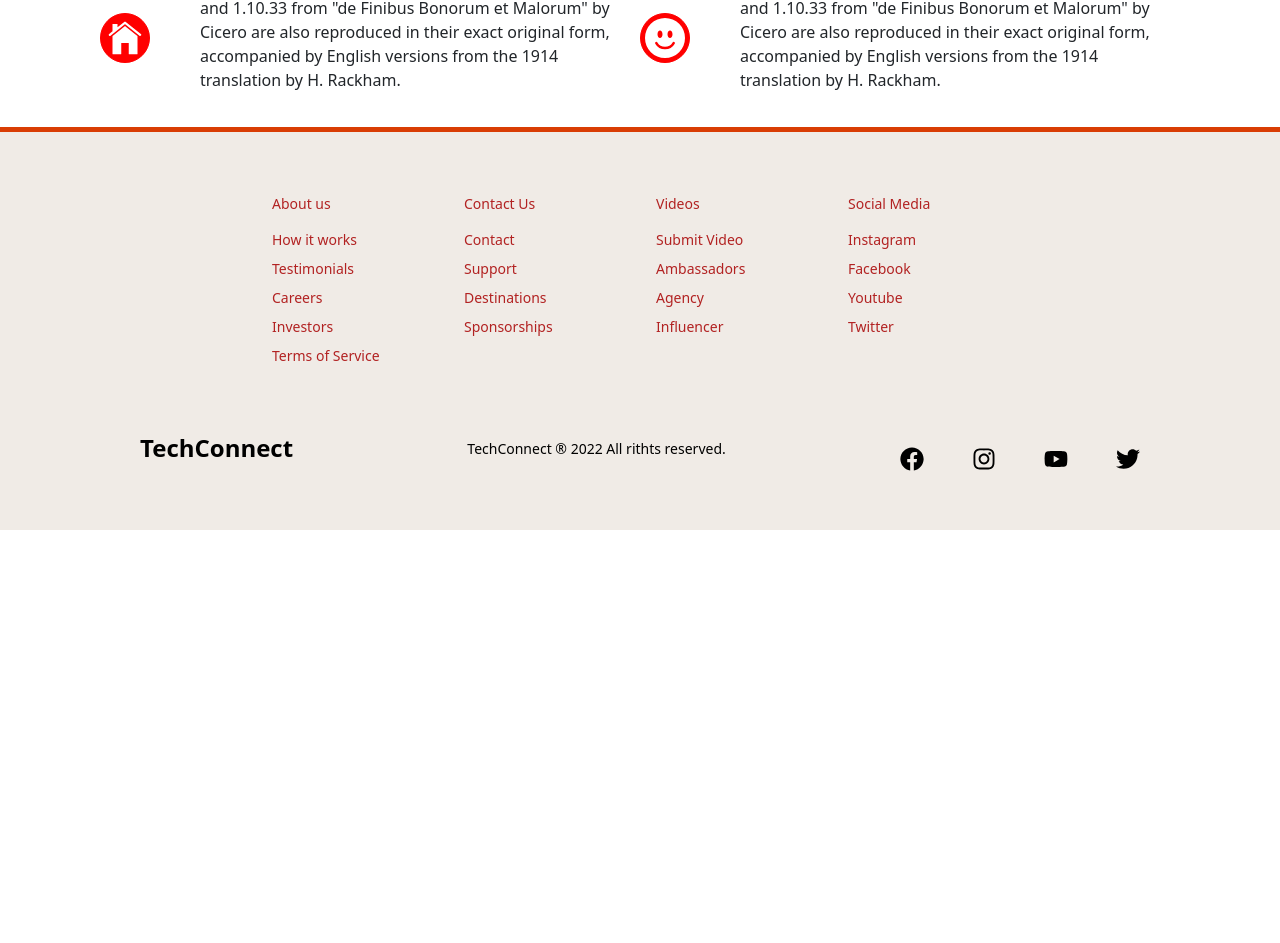
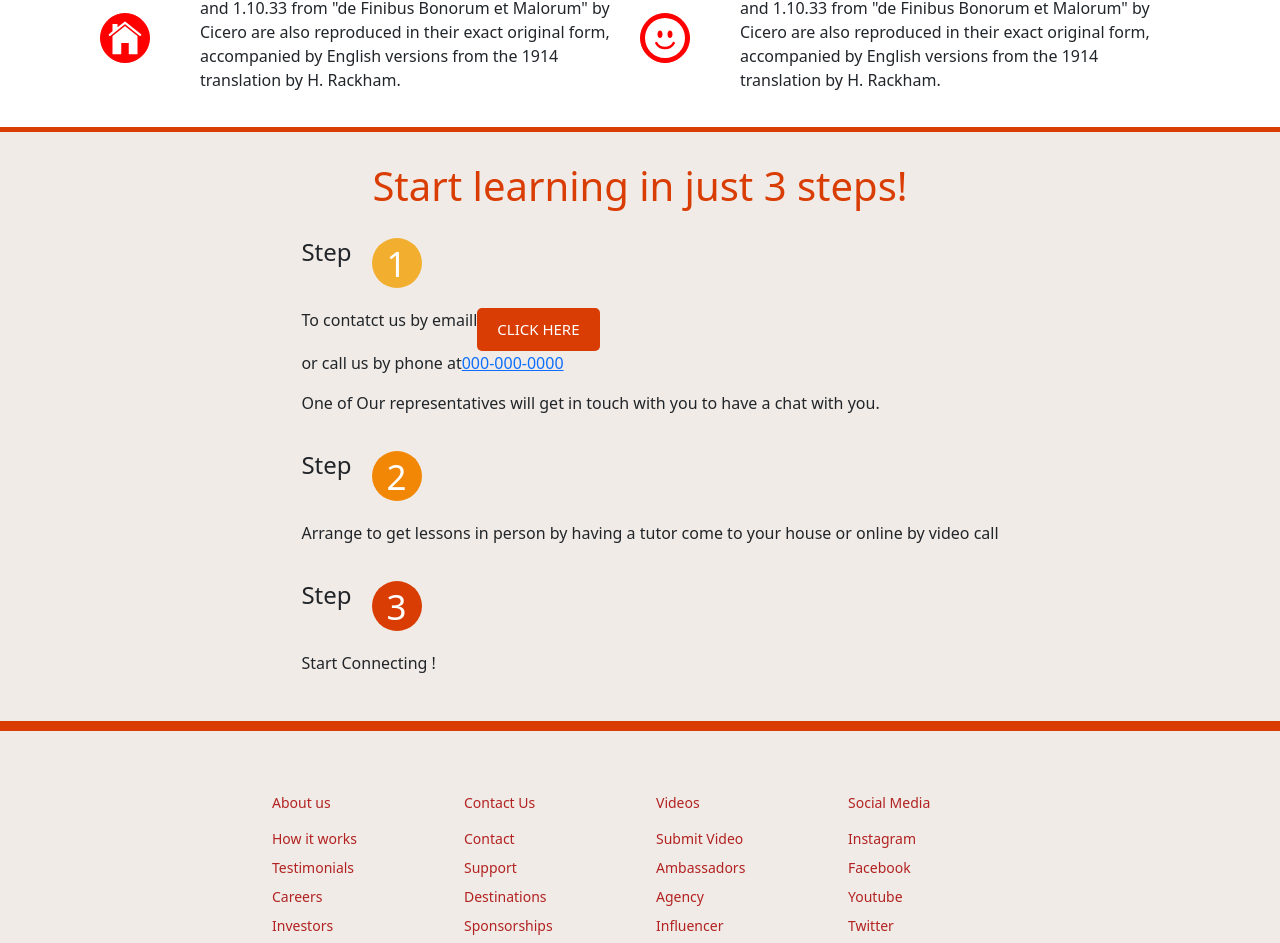
Before and after one commit to Rica02/TechConnect, a React (Create React App) app: page /ourservices in a window 1280 px wide. Shown: the part 557-1500 px from the top of the page. Before the commit the page ends 1087 px from the top, so only its background shows below. Built offline with nearby package versions, Linux system fonts and the light colour scheme.

Commit message:
adjust response

```diff
--- a/src/components/ArticelData.js
+++ b/src/components/ArticelData.js
@@ -14,3 +14,12 @@ export const AboutOurTeamArticel={
 export const OurMissionArticel={
     Articel:'The standard chunk of Lorem Ipsum used since the 1500s is reproduced below for those interested. Sections 1.10.32 and 1.10.33 from "de Finibus Bonorum et Malorum" by Cicero are also reproduced in their exact original form, accompanied by English versions from the 1914 translation by H. Rackham.'
 }
+
+export const Start3StepArticel={
+    Step1_1:'To contatct us by emaill',
+    Step1_2:'or call us by phone at ',
+    Step1_3:'One of Our representatives will get in touch with you to have a chat with you.',
+    Step2:'Arrange to get lessons in person by having a tutor come to your house or online by video call',
+    Step3:'Start Connecting !'
+
+}
--- /dev/null
+++ b/src/components/ButtonStyle.js
@@ -0,0 +1,24 @@
+import styled from "styled-components";
+import { Link } from "react-router-dom";
+import { theme } from "../components/ThemeColors";
+
+export const WebButton=styled.button`
+
+    background:${ ({ theme }) => theme.colorMain.highlightRed};
+    padding: 16px 0;
+    border: none;
+    border-radius: 4px;
+    color: black;
+    font-size: 20px;
+    cursor: 'pointer'
+`;
+export const ClickHear=styled.button`
+
+    background:${ ({ theme }) => theme.colorMain.highlightRed};
+    padding: 10px 20px;
+    border: none;
+    border-radius: 5px;
+    color: white;
+    font-size: 15px;
+    cursor: 'pointer'
+`;
--- /dev/null
+++ b/src/components/Start3Step/index.js
@@ -0,0 +1,84 @@
+import React from "react";
+import { useNavigate } from "react-router-dom";
+import {
+    Container,
+    ContainerStep,
+    ContainerWrap,
+    ContentText,
+    Number,
+    PhoneNumber,
+    StepNumberWrap1,
+    StepNumberWrap2,
+    StepNumberWrap3,
+    StepTitle,
+    StepWrap,
+    TextH1,
+    TextWrap,
+    TextRow
+} from "./Start3StepStyle";
+import { ClickHear } from "../ButtonStyle";
+function Start3Step({ Step1_1, Step1_2, Step1_3, Step2, Step3 }) {
+    let navigate = useNavigate();
+    return (
+        <>
+            <Container>
+                <ContainerWrap>
+                    <TextH1>Start learning in just 3 steps!</TextH1>
+                    <ContainerStep>
+                        <StepWrap>
+                            <StepTitle>Step</StepTitle>
+                            <StepNumberWrap1>
+                                <Number>1</Number>
+                            </StepNumberWrap1>
+                        </StepWrap>
+                        <TextRow>
+                        <TextWrap>
+                            <ContentText>{Step1_1} </ContentText>
+                            <ClickHear onClick={() => navigate("/becomeatutor")}>
+                                CLICK HERE
+                            </ClickHear>
+                        </TextWrap>
+                        <TextWrap>
+                            <ContentText>
+                                {Step1_2}
+                            </ContentText>
+                            <PhoneNumber to="/signin">000-000-0000</PhoneNumber>
+                        </TextWrap>
+                        <TextWrap>
+                            <ContentText>
+                                {Step1_3}
+                            </ContentText>
+                        </TextWrap>
+
+                        </TextRow>
+
+                    </ContainerStep>
+                    <ContainerStep>
+                        <StepWrap>
+                            <StepTitle>Step</StepTitle>
+                            <StepNumberWrap2>
+                                <Number>2</Number>
+                            </StepNumberWrap2>
+                        </StepWrap>
+                        <TextWrap>
+                            <ContentText>{Step2}</ContentText>
+                        </TextWrap>
+                    </ContainerStep>
+                    <ContainerStep>
+                        <StepWrap>
+                            <StepTitle>Step</StepTitle>
+                            <StepNumberWrap3>
+                                <Number>3</Number>
+                            </StepNumberWrap3>
+                        </StepWrap>
+                        <TextWrap>
+                            <ContentText>{Step3}</ContentText>
+                        </TextWrap>
+                    </ContainerStep>
+                </ContainerWrap>
+            </Container>
+        </>
+    );
+}
+
+export default Start3Step;
--- a/src/components/WhatDoWeDo/WhatDoWeDoStyle.js
+++ b/src/components/WhatDoWeDo/WhatDoWeDoStyle.js
@@ -10,7 +10,9 @@ export const ContainerWrap=styled.div`
     display: flex;
     justify-content: center;
     align-items: center;
-
+    @media screen and (max-width: 820px){
+        flex-direction: column;
+    }
 `;
 
 export const TitleH1=styled.h2`
@@ -20,11 +22,13 @@ export const TitleH1=styled.h2`
 `;
 export const ItemWrap=styled.div`
     display: flex;
-    grid-auto-columns: minmax(auto, 1fr);
+
     align-items: center;
     flex-direction: row;
     gap: 50px;
-
+    @media screen and (max-width: 820px){
+        flex-direction: column;
+    }
 `;
 export const Img = styled.img`
     width: 100%;
--- a/src/components/WhatDoWeDo/index.js
+++ b/src/components/WhatDoWeDo/index.js
@@ -10,7 +10,7 @@ function WhatDoWeDo({ HomeContent, GroupContent, ComputerContent, EmojContent })
         <>
             <Container>
                 <ContainerWrap>
-                    <TitleH1>What do We DO</TitleH1>
+                    <TitleH1>What do We Do</TitleH1>
                 </ContainerWrap>
                 <ContainerWrap>
 
--- a/src/pages/OurServices.js
+++ b/src/pages/OurServices.js
@@ -3,6 +3,8 @@ import { useNavigate } from "react-router-dom";
 import Header from "../components/Header";
 import WhatDoWeDo from "../components/WhatDoWeDo";
 import {WhatDoWeDoArticel} from '../components/ArticelData'
+import Start3Step from "../components/Start3Step";
+import {Start3StepArticel} from '../components/ArticelData'
 function OurServices() {
 
     // Function that navigates to a different route
@@ -12,6 +14,7 @@ function OurServices() {
         <>
             <Header headerTitle={"Our services"} />
             <WhatDoWeDo {...WhatDoWeDoArticel}/>
+            <Start3Step {...Start3StepArticel}/>
         </>
     );
 }
```
